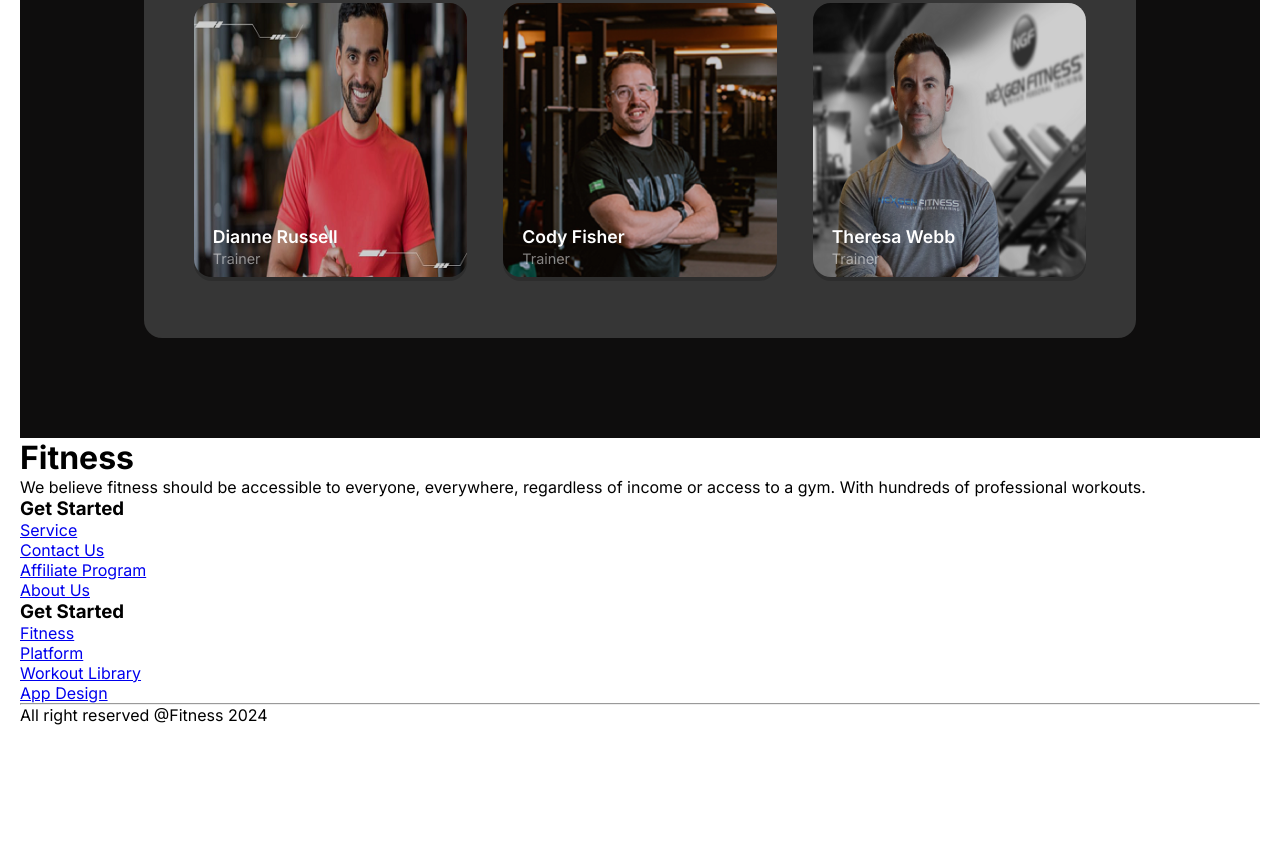
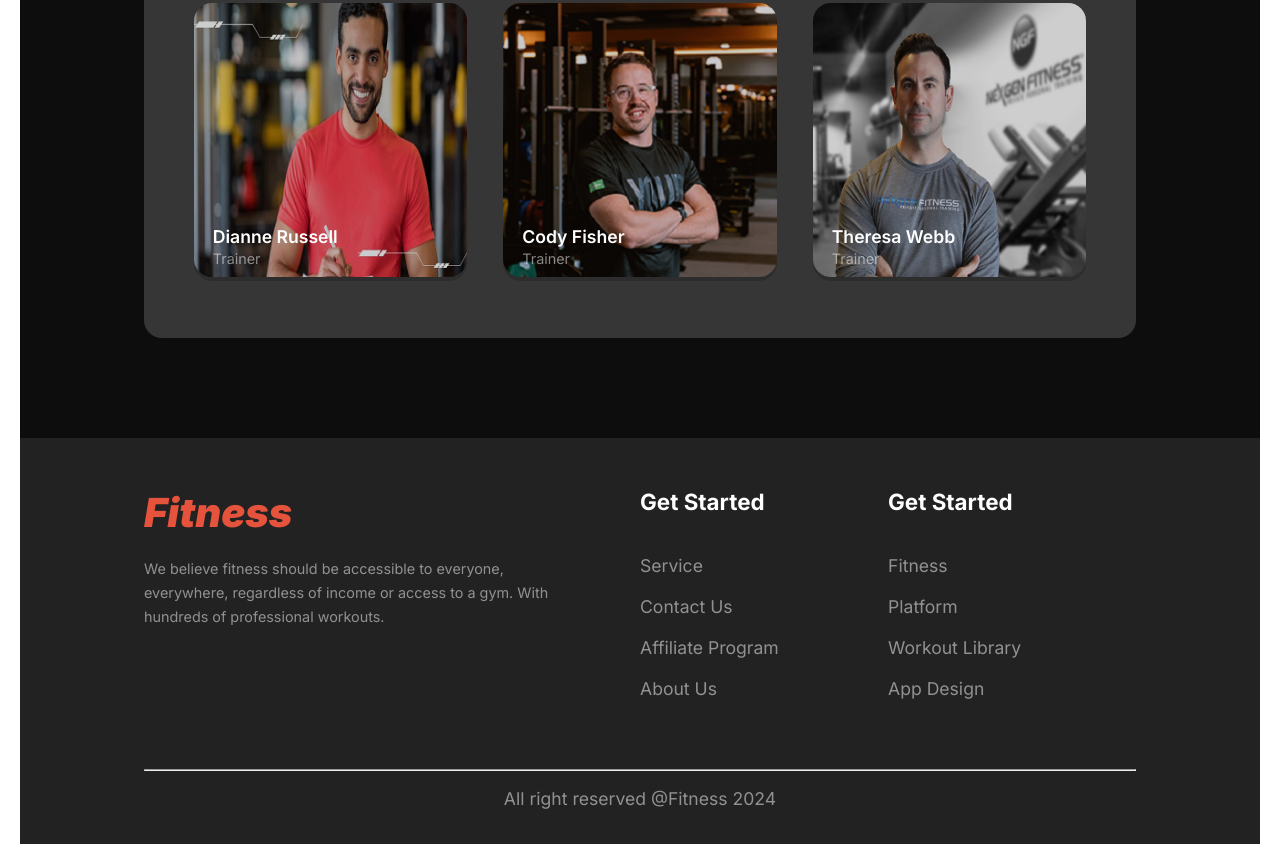
Before and after one commit to Hasinur-Rahman/HR10-Assignment-2, a plain HTML site: page index.html in a window 1280 px wide. Shown: the part 3695-4539 px from the top of the page. Before the commit the page ends 4420 px from the top, so only its background shows below. Drawn offline with Linux system fonts and the light colour scheme.

Commit message:
footer section complete

```diff
--- a/index.html
+++ b/index.html
@@ -284,8 +284,8 @@
                 <div class="box">
                     <div class="sec-1">
                         <h1>Fitness</h1>
-                        <p>We believe fitness should be accessible to everyone, everywhere, regardless of income or
-                            access to a gym. With hundreds of professional workouts.</p>
+                        <p>We believe fitness should be accessible to everyone, <br>everywhere, regardless of income or
+                            access to a gym. With <br>hundreds of professional workouts.</p>
                     </div>
                     <div class="sec-2">
                         <h3>Get Started</h3>
--- a/styles.css
+++ b/styles.css
@@ -630,6 +630,75 @@ nav>.link>ul>li>a>img {
 }
 
 
+/* footer section start */
+footer{
+    width: 100%;
+    background-color: rgb(34, 34, 34);
+    padding: 50px 0 35px 0;
+}
+
+footer>.footer{
+    width: 80%;
+    margin: 0 auto;
+
+}
+.footer>.box{
+    display: flex;
+}
+.footer>.box>.sec-1{
+    width: 50%;
+}
+.footer>.box>.sec-1>h1{
+    font-size: 2.5rem;
+    font-weight: 900;
+    font-style: italic;
+    color: var(--btn-color);
+    margin-bottom: 20px;
+}
+.footer>.box>.sec-1>p{
+    font-size: 0.9rem;
+    color: var(--ptext-color);
+    line-height: 24px;
+}
+
+.footer>.box>.sec-2,
+.footer>.box>.sec-3 {
+    width: 25%;
+}
+
+.footer>.box>.sec-2>h3,
+.footer>.box>.sec-3>h3 {
+    font-size: 1.4rem;
+    font-weight: 700;
+    margin-bottom: 40px;
+    color: white;
+}
+.footer>.box>.sec-2>p,
+.footer>.box>.sec-3>p {
+    margin-bottom: 20px;
+}
+.footer>.box>.sec-2>p>a,
+.footer>.box>.sec-3>p>a {
+    text-decoration: none;
+    color: var(--ptext-color);
+    font-size: 1.1rem;
+
+}
+
+.footer>hr{
+    color: rgba(255, 255, 255, 0.1);
+    margin-top: 50px;
+    margin-bottom: 17px;
+}
+.footer>p{
+    text-align: center;
+    font-size: 1.1rem;
+    color: var(--ptext-color);
+    margin-top: 10px;
+}
+
+
+
 /* for mobile device */
 
 @media screen and (max-width: 576px) {
@@ -783,6 +852,22 @@ nav>.link>ul>li>a>img {
         padding-bottom: 35%;
     }
 
+
+    /* footer section */
+    .footer>.box{
+
+        flex-direction: column;
+    }
+
+    .footer>.box>.sec-1{
+        width: 100%;
+    }
+    .footer>.box>.sec-2,
+    .footer>.box>.sec-3{
+        width: 100%;
+        margin-top: 3rem;
+    }
+
 }
 
 
@@ -877,4 +962,20 @@ nav>.link>ul>li>a>img {
         gap: 50px;
     }
 
+
+    /* footer section */
+    .footer>.box{
+        /* column-gap: 30px; */
+        flex-wrap: wrap;
+    }
+
+    .footer>.box>.sec-1{
+        width: 100%;
+    }
+    .footer>.box>.sec-2,
+    .footer>.box>.sec-3{
+        margin-top: 4rem;
+        width: 50%;
+    }
+
 }
```
